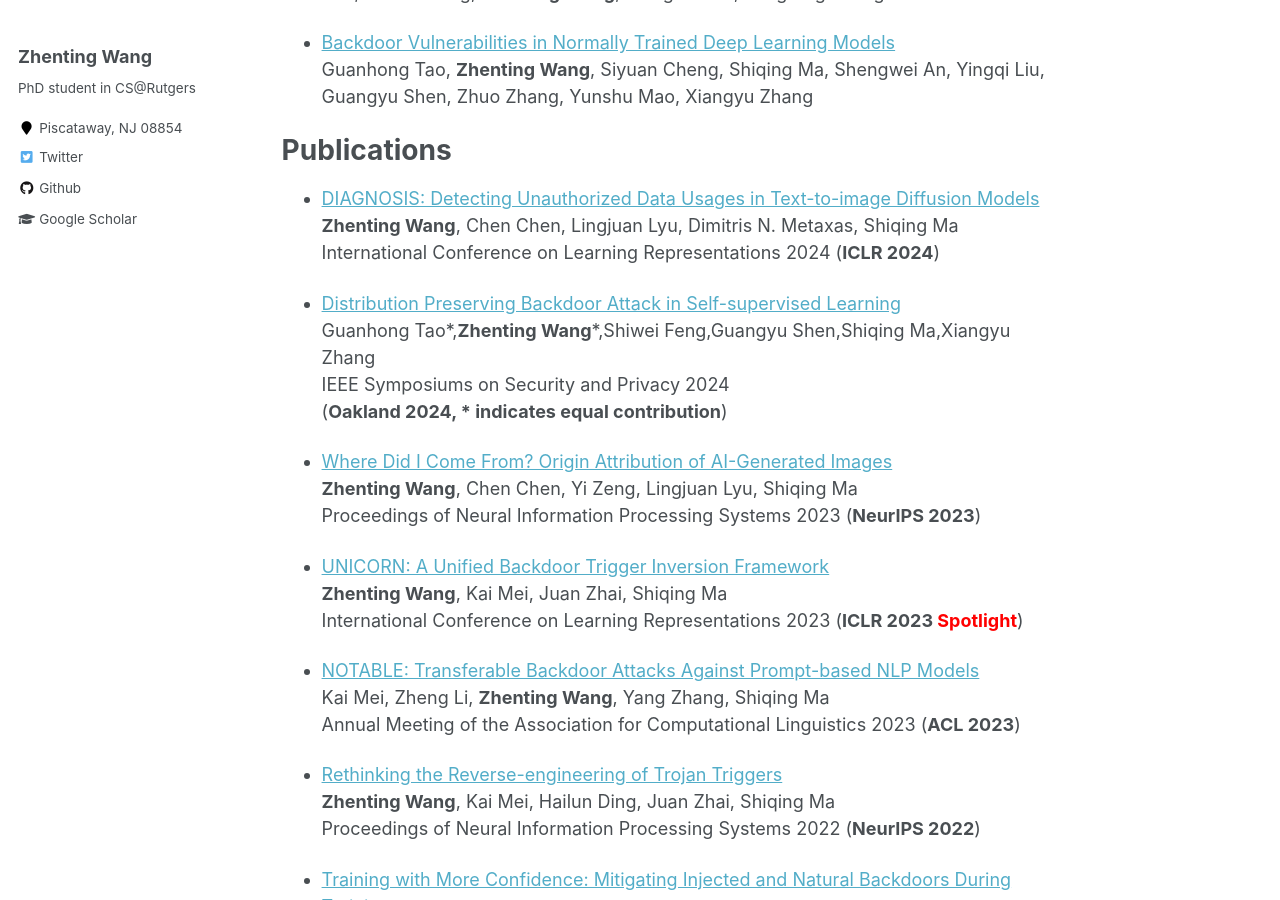
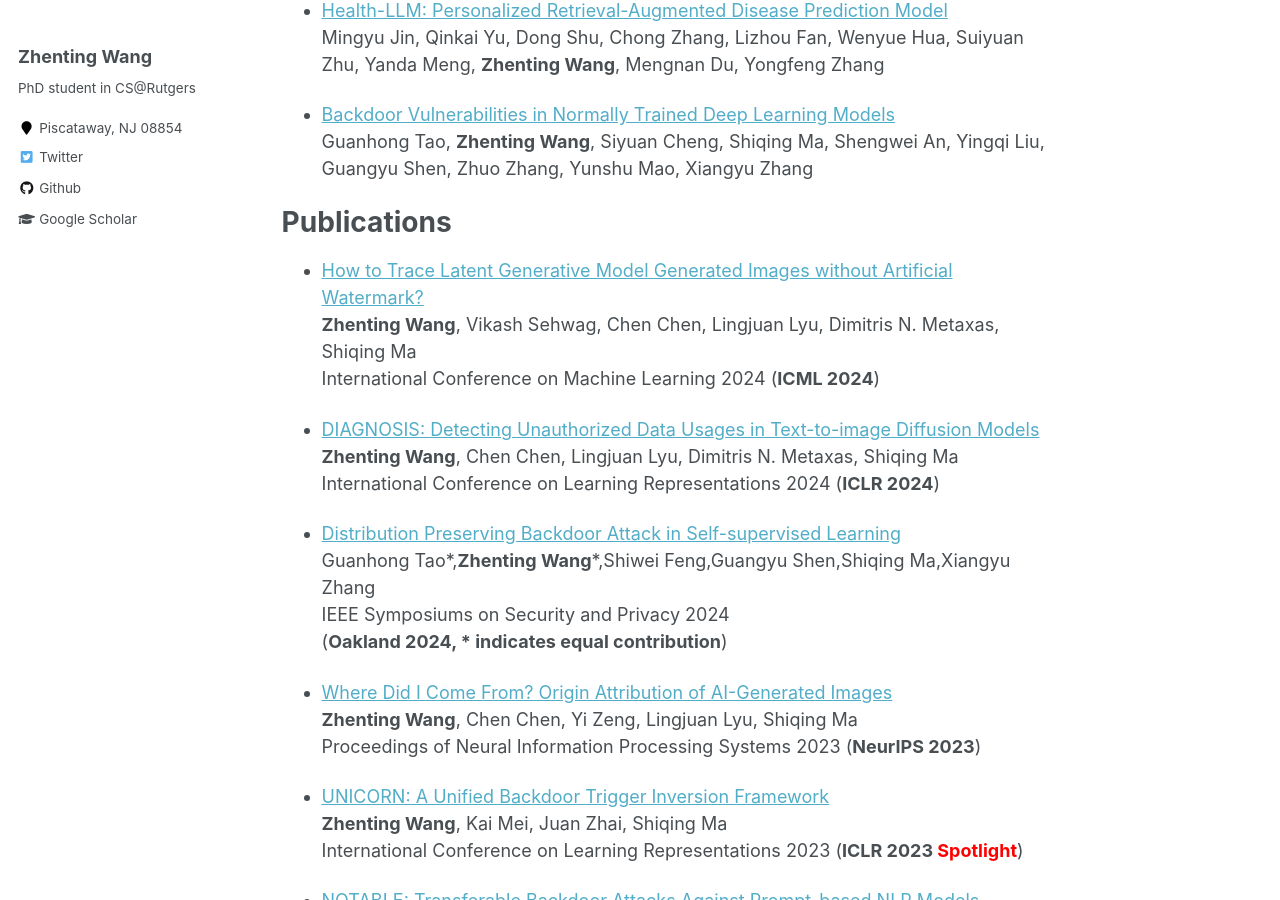
Before and after one commit to ZhentingWang/zhentingwang.github.io, a Jekyll site: the page built from _pages/about.md, in a window 1280 px wide and 900 px high, scrolled down 2047 px. Built offline with Jekyll 4.4.1, drawn with Linux system fonts in a browser that asks for light colours; some of the changed text lies outside the part shown.

Commit message:
Update about.md

```diff
--- a/_pages/about.md
+++ b/_pages/about.md
@@ -13,6 +13,8 @@ redirect_from:
 
 News
 ======
+* [2024-05] 1 paper is accepted to ICML 2024.
+* [2024-04] I am invited as a reviewer of NeurIPS 2024 Dataset and Benchmark Track.
 * [2024-01] 1 paper is accepted to ICLR 2024.
 * [2024-01] I am invited as a reviewer of ECCV 2024.
 * [2023-12] I am invited as a reviewer of ICML 2024.
@@ -63,6 +65,10 @@ Guanhong Tao, **Zhenting Wang**, Siyuan Cheng, Shiqing Ma, Shengwei An, Yingqi L
 
 Publications
 ======
+
+* [How to Trace Latent Generative Model Generated Images without Artificial Watermark?](https://zhentingwang.github.io/)
+**Zhenting Wang**, Vikash Sehwag, Chen Chen, Lingjuan Lyu, Dimitris N. Metaxas, Shiqing Ma
+International Conference on Machine Learning 2024 (**ICML 2024**)
 
 * [DIAGNOSIS: Detecting Unauthorized Data Usages in Text-to-image Diffusion Models](https://zhentingwang.github.io/)
 **Zhenting Wang**, Chen Chen, Lingjuan Lyu, Dimitris N. Metaxas, Shiqing Ma
@@ -120,6 +126,7 @@ Service
 * Reviewer, ACM SIGKDD Conference on Knowledge Discovery and Data Mining (KDD), 2023
 * Reviewer, International Joint Conference on Artificial Intelligence (IJCAI), 2023
 * Reviewer, SIAM International Conference on Data Mining (SDM), 2024
+* Reviewer, NeurIPS Dataset and Benchmark Track, 2024
 * Reviewer, Backdoor Attacks and Defenses in Machine Learning Workshop (BANDS) at ICLR 2023
 * Reviewer, Backdoors in Deep Learning - The Good, the Bad, and the Ugly (BUGS) at NeurIPS 2023
 * Reviewer, IEEE Transactions on Information Forensics & Security (IEEE TIFS)
```
